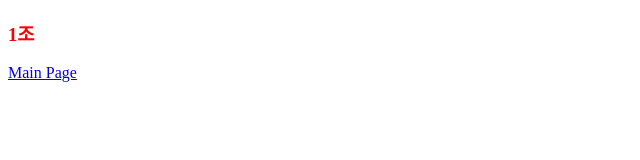
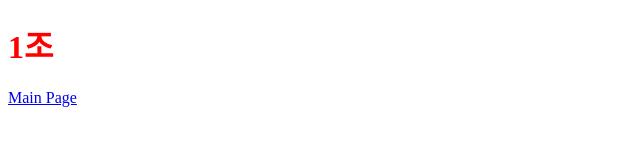
Before and after one commit to GOORM-DEEPDIVE-second-study/team-todo-list, a plain HTML site: page index.html in a window 1280 px wide. Shown: the whole page, without its empty margins (0-640 px from the left). Drawn offline with Linux system fonts and the light colour scheme.

Commit message:
Revert "index.html에 h3 영역 추가"

```diff
--- a/index.html
+++ b/index.html
@@ -4,7 +4,7 @@
   <link rel="stylesheet" href="styles.css">
 </head>
 <body>
-<h3 class="title">1조</h3>
+<h1 class="title">1조</h1>
   <a href="main.html">Main Page</a>
 </body>
 </html>
```
